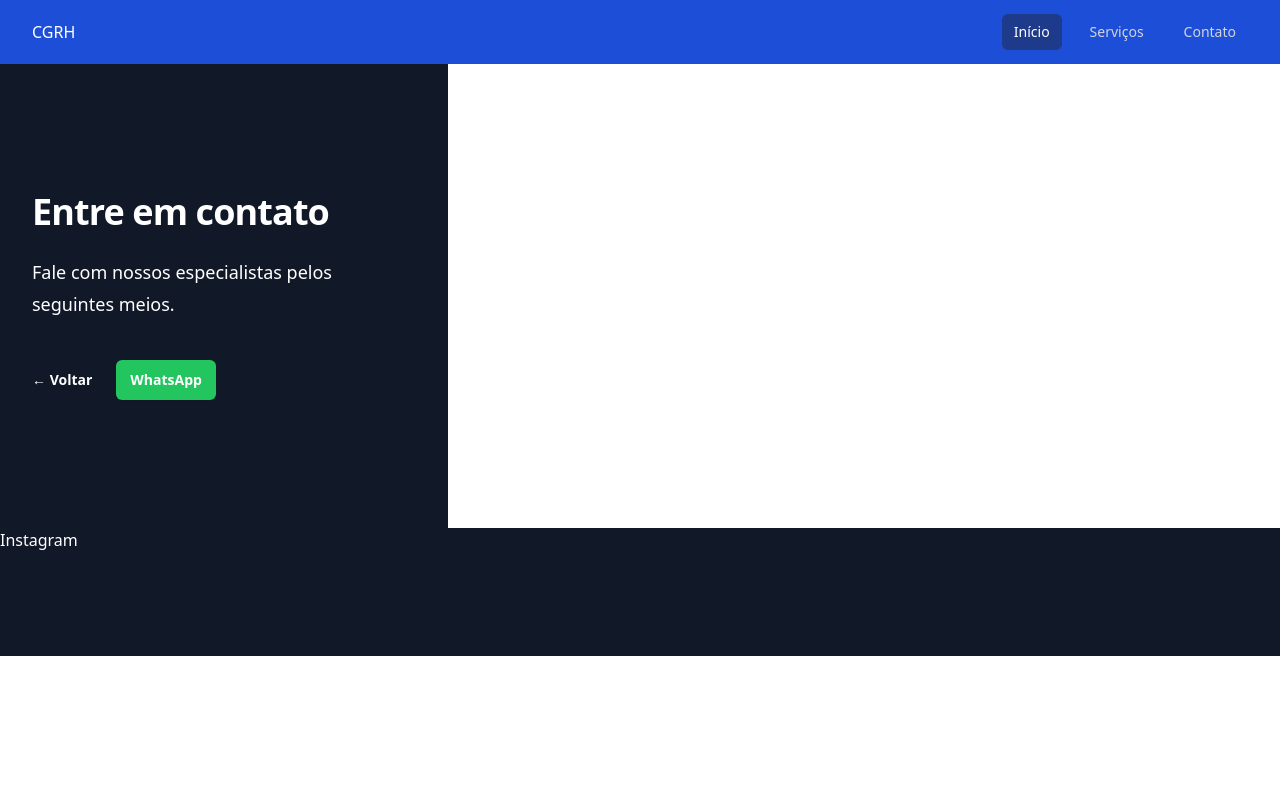
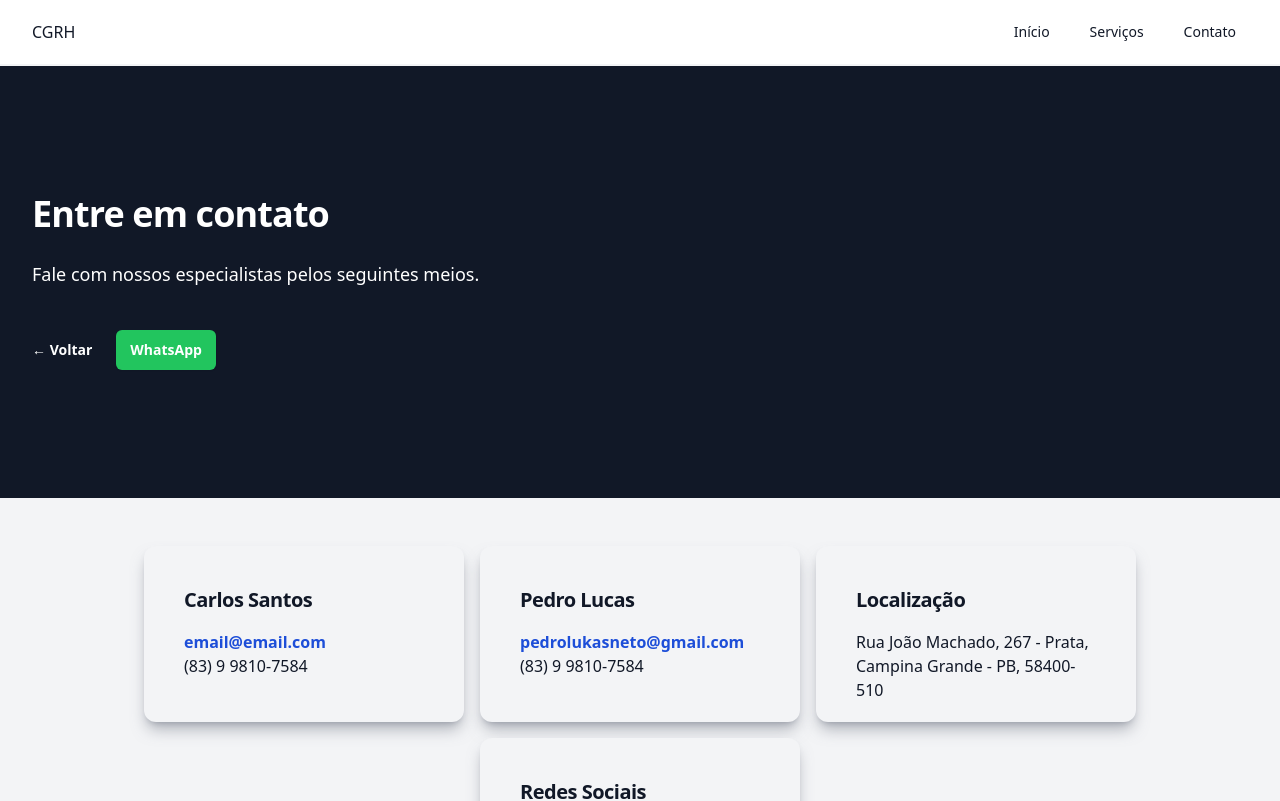
Before and after one commit to PedroLucasNeto/GiftList, a React (Vite) app: page /contact in a window 1280 px wide. Shown: the top 801 px of the page. Built offline with nearby package versions, Linux system fonts and the light colour scheme.

Commit message:
feat: contact page

```diff
--- a/src/components/Card.tsx
+++ b/src/components/Card.tsx
@@ -3,12 +3,19 @@ interface CardProps {
   location?: string;
   email?: string;
   phone?: string;
+  socialMidia?: string;
 }
 
-export const Card = ({ title, location, email, phone }: CardProps) => {
+export const Card = ({
+  title,
+  location,
+  email,
+  phone,
+  socialMidia,
+}: CardProps) => {
   return (
     <>
-      <div className='bg-gray-100 flex-col p-10 rounded-xl w-80 h-44'>
+      <div className='bg-gray-100 flex-col p-10 rounded-xl w-80 h-44 shadow-lg shadow-gray-500/50'>
         <h6 className='text-3xl font-semibold tracking-tight text-gray-900 sm:text-xl pb-4'>
           {title}
         </h6>
@@ -17,6 +24,7 @@ export const Card = ({ title, location, email, phone }: CardProps) => {
         </a>
         <p className='text-gray-900'>{phone}</p>
         <p className='text-gray-900'>{location}</p>
+        <p className='text-gray-900'>{socialMidia}</p>
       </div>
     </>
   );
--- a/src/components/Contact.tsx
+++ b/src/components/Contact.tsx
@@ -1,10 +1,11 @@
 import { Link } from 'react-router-dom';
+import { Card } from './Card';
 
 export const Contact = () => {
   return (
     <>
-      <div className='flex'>
-        <div className='mx-auto max-w-md text-center lg:mx-0 lg:flex-auto lg:py-32 lg:text-left bg-gray-900 p-8'>
+      <div className='flex flex-wrap gap-4 bg-gray-100 border-t-gray-100'>
+        <div className='w-full sm:w-full lg:w-80 xl:w-80 mx-auto text-center lg:mx-0 lg:flex-auto lg:py-32 lg:text-left bg-gray-900 p-8'>
           <h2 className='text-3xl font-bold tracking-tight text-white sm:text-4xl'>
             Entre em contato
           </h2>
@@ -23,6 +24,34 @@ export const Contact = () => {
             </a>
           </div>
         </div>
+        <div className='flex flex-wrap place-content-center p-8 gap-4 '>
+          <Card
+            title='Carlos Santos'
+            key={1}
+            email='email@email.com'
+            location=''
+            phone='(83) 9 9810-7584'
+          />
+          <Card
+            title='Pedro Lucas'
+            key={1}
+            email='pedrolukasneto@gmail.com'
+            location=''
+            phone='(83) 9 9810-7584'
+          />
+          <Card
+            title='Localização'
+            key={1}
+            email=''
+            location='Rua João Machado, 267 - Prata, Campina Grande - PB, 58400-510'
+            phone=''
+          />
+          <Card
+            title='Redes Sociais'
+            key={1}
+            socialMidia='Instagram: @CarlosSantos Facebook: @CarlosSantos'
+          />
+        </div>
       </div>
     </>
   );
--- a/src/components/NavBar.tsx
+++ b/src/components/NavBar.tsx
@@ -1,6 +1,6 @@
-import { Link } from "react-router-dom";
-import { Disclosure } from "@headlessui/react";
-import { useState } from "react";
+import { Link } from 'react-router-dom';
+import { Disclosure } from '@headlessui/react';
+import { useState } from 'react';
 
 interface Items {
   name: string;
@@ -10,14 +10,14 @@ interface Items {
 
 export default function NavBar() {
   const navigation: Items[] = [
-    { name: "Início", to: "/home", current: true }, // Defina o estado inicial para 'false'
-    { name: "Serviços", to: "/home#services", current: false },
-    { name: "Contato", to: "/contact", current: false },
+    { name: 'Início', to: '/home', current: false }, // Defina o estado inicial para 'false'
+    { name: 'Serviços', to: '/home#services', current: false },
+    { name: 'Contato', to: '/contact', current: false },
   ];
   const [navItems, setNavItems] = useState(navigation);
 
   function classNames(...classes: string[]) {
-    return classes.filter(Boolean).join(" ");
+    return classes.filter(Boolean).join(' ');
   }
 
   function handleNavItemClick(current: string) {
@@ -29,13 +29,13 @@ export default function NavBar() {
   }
 
   return (
-    <Disclosure as="nav" className="bg-blue-700">
-      <div className="mx-auto max-w-7xl px-2 sm:px-6 lg:px-8 ">
-        <div className="flex h-16 justify-between items-center w-100">
-          <div className="">
-            <p className="text-sky-50 text-white">CGRH</p>
+    <Disclosure as='nav' className='bg-white border-gray-100 border-b-2'>
+      <div className='mx-auto max-w-7xl px-2 sm:px-6 lg:px-8 '>
+        <div className='flex h-16 justify-between items-center w-100'>
+          <div className=''>
+            <p className='text-gray-900'>CGRH</p>
           </div>
-          <div className="flex space-x-4">
+          <div className='flex space-x-4'>
             {navItems.map((item) => (
               <a
                 onClick={() => handleNavItemClick(item.name)}
@@ -43,11 +43,11 @@ export default function NavBar() {
                 href={item.to}
                 className={classNames(
                   item.current
-                    ? "bg-blue-900 text-white"
-                    : "text-gray-300 hover:bg-blue-800 hover:text-white",
-                  "rounded-md px-3 py-2 text-sm font-medium"
+                    ? 'bg-gray-400 text-gray-900'
+                    : 'text-gray-300 hover:bg-gray-400 hover:text-gray-900',
+                  'rounded-md px-3 py-2 text-sm font-medium text-gray-900'
                 )}
-                aria-current={item.current ? "page" : undefined}
+                aria-current={item.current ? 'page' : undefined}
               >
                 {item.name}
               </a>
```
Also changed, not shown: src/index.css (line endings or trailing spaces).
